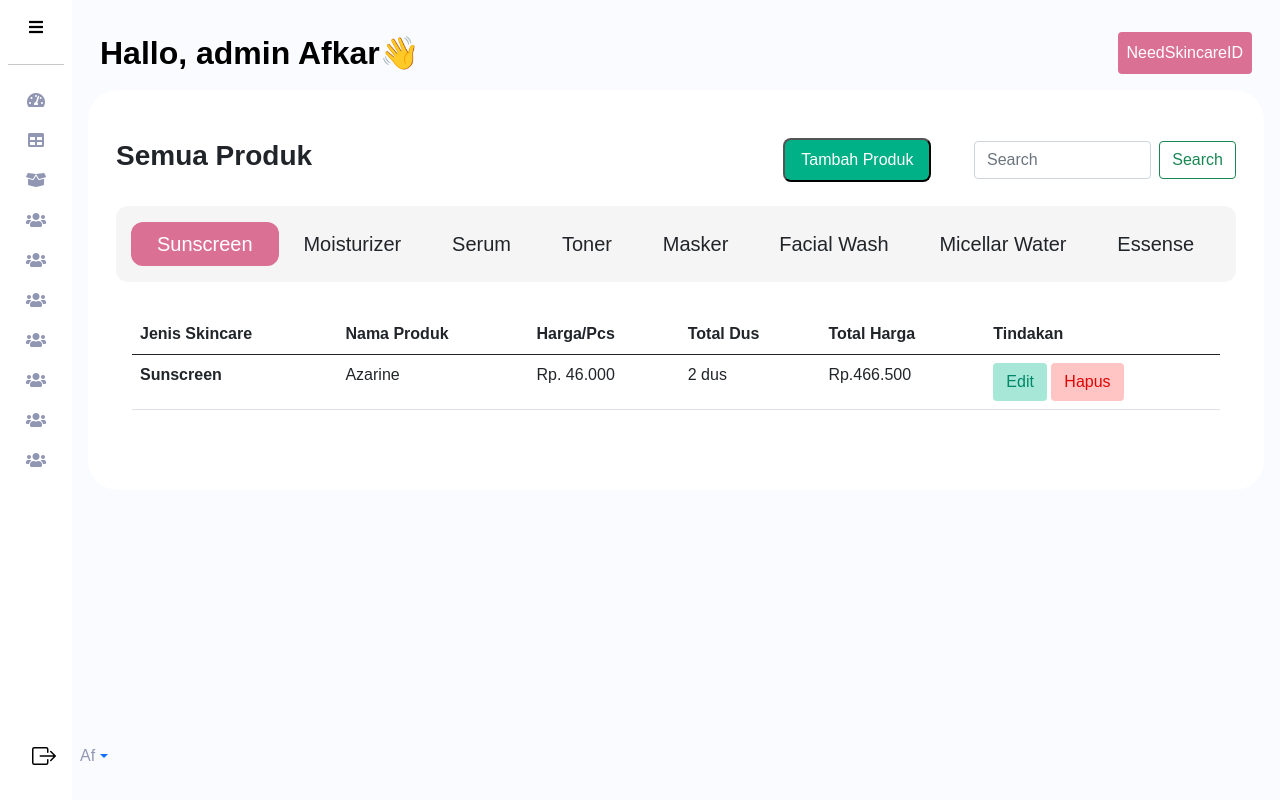
After one commit to deskastudio/needskincareid, a Flask app: page /adminProduk in a window 1280 px wide. The commit adds this page. Run offline with Flask 3, Linux system fonts and the light colour scheme.

Commit message:
four commit

```diff
--- a/app.py
+++ b/app.py
@@ -106,6 +106,46 @@ def sidebar():
 def adminDashboard():
     return render_template('adminDashboard.html')
 
+@app.route('/adminProduk')
+def adminProduk():
+    return render_template('adminProduk.html')
+
+@app.route('/adminPelanggan')
+def adminPelanggan():
+    return render_template('adminPelanggan.html')
+
+@app.route('/adminPemesanan')
+def adminPemesanan():
+    return render_template('adminPemesanan.html')
+
+@app.route('/adminPembayaran')
+def adminPembayaran():
+    return render_template('adminPembayaran.html')
+
+@app.route('/adminProdukTerlaris')
+def adminProdukTerlaris():
+    return render_template('adminProdukTerlaris.html')
+
+@app.route('/adminBannerHomepage')
+def adminBannerHomepage():
+    return render_template('adminBannerHomepage.html')
+
+@app.route('/adminFooter')
+def adminFooter():
+    return render_template('adminFooter.html')
+
+@app.route('/adminDataAdmin')
+def adminDataAdmin():
+    return render_template('adminDataAdmin.html')
+
+@app.route('/adminRiwayatPemesanan')
+def adminRiwayatPemesanan():
+    return render_template('adminRiwayatPemesanan.html')
+
+@app.route('/logout')
+def logout():
+    session.clear()
+    return redirect(url_for('index'))
 
 if __name__ == '__main__':
     app.run(debug=True, port=8000, host="0.0.0.0")
--- /dev/null
+++ b/templates/adminProduk.html
@@ -0,0 +1,103 @@
+<!doctype html>
+<html lang="en">
+  <head>
+    <!-- Required meta tags -->
+    <meta charset="utf-8">
+    <meta name="viewport" content="width=device-width, initial-scale=1">
+
+    <!-- Bootstrap CSS -->
+    <link href="https://cdn.jsdelivr.net/npm/bootstrap@5.0.2/dist/css/bootstrap.min.css" rel="stylesheet" integrity="sha384-EVSTQN3/azprG1Anm3QDgpJLIm9Nao0Yz1ztcQTwFspd3yD65VohhpuuCOmLASjC" crossorigin="anonymous">
+
+    <title>Hello, world!</title>
+  </head>
+  <body>
+    <!-- sidebar start -->
+    {% include 'sidebarAdmin.html' %}
+    <!-- sidebar end -->
+
+    <!-- hero section start -->
+    <div class="flex-grow-1 p-3" style="background-color: #FAFBFF;">
+    {% include 'navbarAdmin.html' %}
+
+    <div class="container-fluid py-5" style="background-color: #FFFFFF; border-radius: 30px;">
+        <div class="row align-items-center px-3">
+            <div class="col-lg-7">
+              <h3 class="fw-bold">Semua Produk</h3>
+            </div>
+            <div class="col-lg-2">
+              <button class="py-2 px-3" style="background-color: #00B087; color: white; border-radius: 8px;">Tambah Produk</button>
+            </div>
+            <div class="col-lg-3">
+                <form class="d-flex">
+                    <input class="form-control me-2" type="search" placeholder="Search" aria-label="Search">
+                    <button class="btn btn-outline-success" type="submit">Search</button>
+                </form>
+            </div>
+          </div>
+
+          <div class="px-3">
+              <div class="p-3 mt-4" style="background-color: #F5F5F5; border-radius: 12px;">
+                  <div class="btn-group d-flex justify-content-center" role="group" aria-label="Basic radio toggle button group">
+                    <input type="radio" class="btn-check" name="btnradio" id="btnradio1" autocomplete="off" checked>
+                    <label class="btn fs-5" for="btnradio1" style="background-color: #DB7095; color: white; border-radius: 12px;">Sunscreen</label>
+
+                    <input type="radio" class="btn-check" name="btnradio" id="btnradio2" autocomplete="off">
+                    <label class="btn fs-5" for="btnradio2">Moisturizer</label>
+
+                    <input type="radio" class="btn-check" name="btnradio" id="btnradio3" autocomplete="off">
+                    <label class="btn fs-5" for="btnradio3">Serum</label>
+
+                    <input type="radio" class="btn-check" name="btnradio" id="btnradio3" autocomplete="off">
+                    <label class="btn fs-5" for="btnradio3">Toner</label>
+
+                    <input type="radio" class="btn-check" name="btnradio" id="btnradio3" autocomplete="off">
+                    <label class="btn fs-5" for="btnradio3">Masker</label>
+
+                    <input type="radio" class="btn-check" name="btnradio" id="btnradio3" autocomplete="off">
+                    <label class="btn fs-5" for="btnradio3">Facial Wash</label>
+
+                    <input type="radio" class="btn-check" name="btnradio" id="btnradio3" autocomplete="off">
+                    <label class="btn fs-5" for="btnradio3">Micellar Water</label>
+
+                    <input type="radio" class="btn-check" name="btnradio" id="btnradio3" autocomplete="off">
+                    <label class="btn fs-5" for="btnradio3">Essense</label>
+                  </div>
+              </div>
+          </div>
+
+          <div class="px-3">
+              <div class="p-3 mt-3">
+                  <table class="table">
+                    <thead>
+                      <tr>
+                        <th scope="col">Jenis Skincare</th>
+                        <th scope="col">Nama Produk</th>
+                        <th scope="col">Harga/Pcs</th>
+                        <th scope="col">Total Dus</th>
+                        <th scope="col">Total Harga</th>
+                        <th scope="col">Tindakan</th>
+                      </tr>
+                    </thead>
+                    <tbody>
+                      <tr>
+                        <th scope="row">Sunscreen</th>
+                        <td>Azarine</td>
+                        <td>Rp. 46.000</td>
+                        <td>2 dus</td>
+                        <td>Rp.466.500</td>
+                        <td>
+                            <button class="btn" style="background-color:#A6E7D8; color:#008767;">Edit</button>
+                            <button class="btn" style="background-color: #FFC5C5; color: #DF0404;">Hapus</button>
+                          </td>
+                      </tr>
+                    </tbody>
+                  </table>
+              </div>
+          </div>
+    </div>
+    <!-- hero section end -->
+
+
+    <script src="https://cdn.jsdelivr.net/npm/bootstrap@5.0.2/dist/js/bootstrap.bundle.min.js" integrity="sha384-MrcW6ZMFYlzcLA8Nl+NtUVF0sA7MsXsP1UyJoMp4YLEuNSfAP+JcXn/tWtIaxVXM" crossorigin="anonymous"></script>
+  </body>
+</html>
--- a/templates/navbarAdmin.html
+++ b/templates/navbarAdmin.html
@@ -1,6 +1,6 @@
 <nav class="navbar bg-body-tertiary">
     <div class="container-fluid">
-      <a class="navbar-brand fw-bold fs-2" style="color: black;">Hallo, admin Afkar 👋</a>
+      <a class="navbar-brand fw-bold fs-2" style="color: black;">Hallo, admin Afkar👋</a>
       <button class="btn p-2" style="background-color: #DB7095; color: white;">NeedSkincareID</button>
     </div>
   </nav>
--- a/templates/sidebarAdmin.html
+++ b/templates/sidebarAdmin.html
@@ -26,61 +26,61 @@
           </li>
           <hr>
         <li>
-          <a href="#" id="dashboard-link" class="nav-link py-2">
+          <a href="/adminDashboard" id="dashboard-link" class="nav-link py-2">
             <i class="fas fa-tachometer-alt"></i>
             <span>Dashboard <span class="float-end"> > </span></span>
           </a>
         </li>
         <li>
-          <a href="#" id="produk-link" class="nav-link py-2">
+          <a href="/adminProduk" id="produk-link" class="nav-link py-2">
             <i class="fas fa-table"></i>
             <span>Produk <span class="float-end"> > </span></span>
           </a>
         </li>
         <li>
-          <a href="#" id="pelanggan-link" class="nav-link py-2">
+          <a href="/adminPelanggan" id="pelanggan-link" class="nav-link py-2">
             <i class="fas fa-box-open"></i>
             <span>Pelanggan <span class="float-end"> > </span></span>
           </a>
         </li>
         <li>
-          <a href="#" id="pemesanan-link" class="nav-link py-2">
+          <a href="/adminPemesanan" id="pemesanan-link" class="nav-link py-2">
             <i class="fas fa-users"></i>
             <span>Pemesanan <span class="float-end"> > </span></span>
           </a>
         </li>
         <li>
-            <a href="#" id="pembayaran-link" class="nav-link py-2">
+            <a href="/adminPembayaran" id="pembayaran-link" class="nav-link py-2">
               <i class="fas fa-users"></i>
               <span>pembayaran <span class="float-end"> > </span></span>
             </a>
           </li>
           <li>
-            <a href="#" id="produkTerlaris-link" class="nav-link py-2">
+            <a href="/adminProdukTerlaris" id="produkTerlaris-link" class="nav-link py-2">
               <i class="fas fa-users"></i>
               <span>Produk Terlaris <span class="float-end"> > </span></span>
             </a>
           </li>
           <li>
-            <a href="#" id="bannerHomepage-link" class="nav-link py-2">
+            <a href="/adminBannerHomepage" id="bannerHomepage-link" class="nav-link py-2">
               <i class="fas fa-users"></i>
               <span>Banner Homepage <span class="float-end"> > </span></span>
             </a>
           </li>
           <li>
-            <a href="#" id="footer-link" class="nav-link py-2">
+            <a href="/adminFooter" id="footer-link" class="nav-link py-2">
               <i class="fas fa-users"></i>
               <span>Data Footer <span class="float-end"> > </span></span>
             </a>
           </li>
           <li>
-            <a href="#" id="admin-link" class="nav-link py-2">
+            <a href="/adminDataAdmin" id="admin-link" class="nav-link py-2">
               <i class="fas fa-users"></i>
               <span>Data Admin <span class="float-end"> > </span></span>
             </a>
           </li>
           <li>
-            <a href="#" id="riwayatPemesanan-link" class="nav-link py-2">
+            <a href="/adminRiwayatPemesanan" id="riwayatPemesanan-link" class="nav-link py-2">
               <i class="fas fa-users"></i>
               <span>Riwayat Pemesanan <span class="float-end"> > </span></span>
             </a>
```
Also changed, not shown: templates/adminDashboard.html (+30 -2 lines), static/img/cart4.svg (added), static/img/handbag-fill.svg (added), static/img/person-bounding-box.svg (added), templates/admin.html (deleted), templates/admin2.html (deleted), templates/admin3.html (deleted), templates/adminBannerHomepage.html (added), templates/adminDataAdmin.html (added), templates/adminFooter.html (added), templates/adminPelanggan.html (added), templates/adminPembayaran.html (added), templates/adminPemesanan.html (added), templates/adminProdukTerlaris.html (added), 1 more files.
